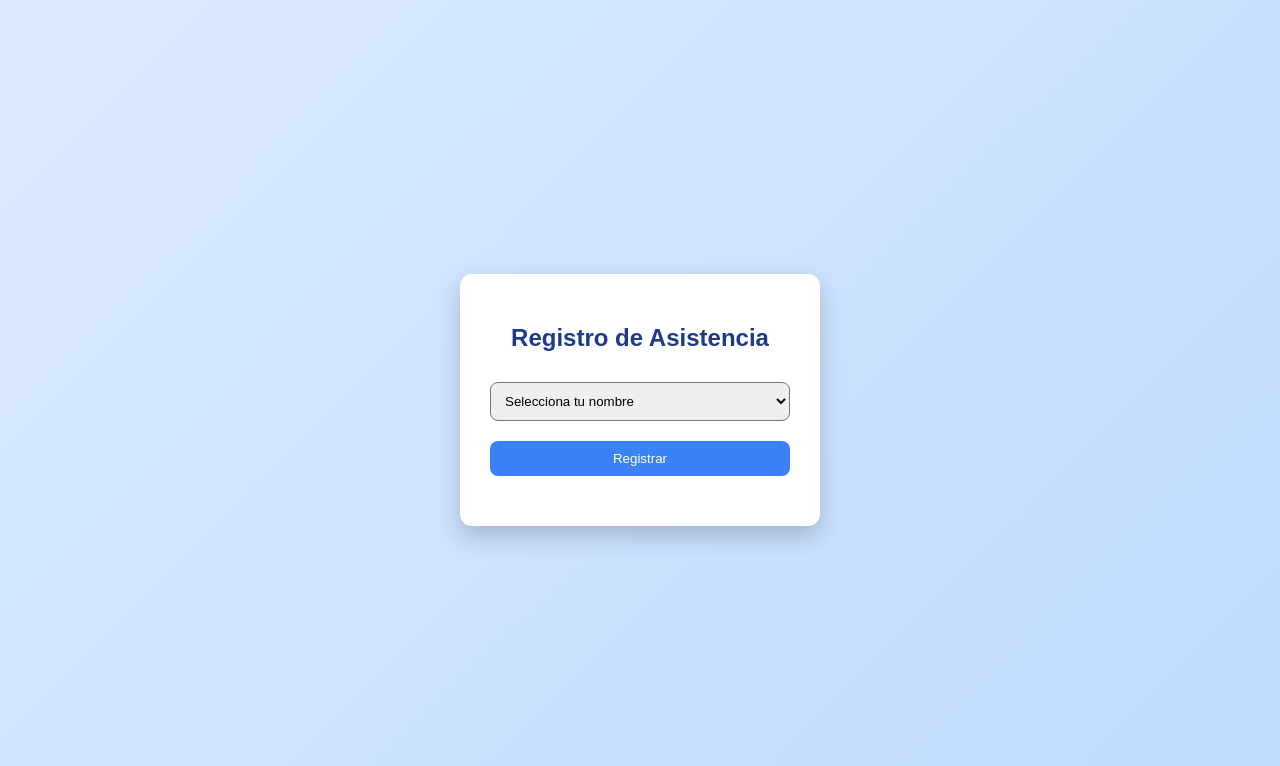
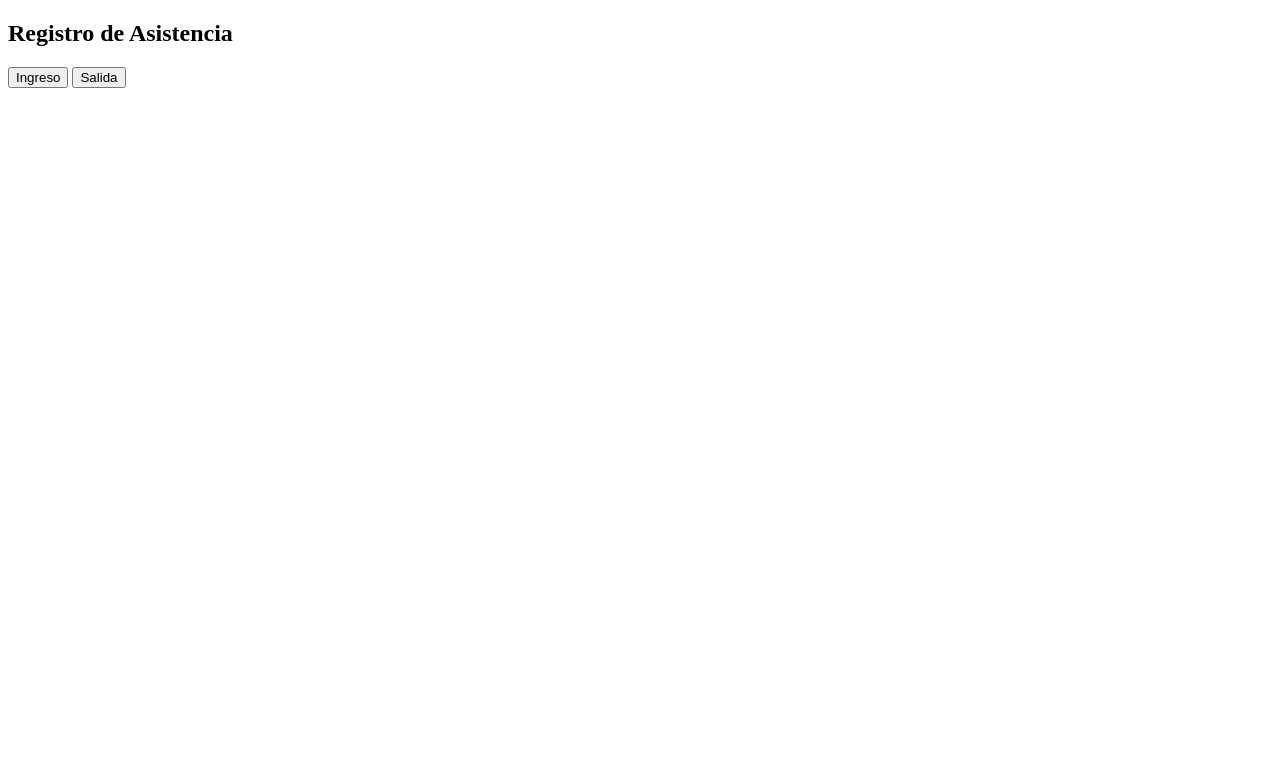
Before and after one commit to AndrewPrograma/asistencia-app, a Flask app: template templates/index.html in a window 1280 px wide. Shown: the top 766 px of the page. Run offline with Flask 3, Linux system fonts and the light colour scheme; the template is opened without the code that fills it, so the values that code supplies are empty.

Commit message:
Update index.html

```diff
--- a/templates/index.html
+++ b/templates/index.html
@@ -1,26 +1,34 @@
 <!DOCTYPE html>
 <html>
 <head>
-<meta charset="UTF-8">
-<title>Asistencia</title>
-<link rel="stylesheet" href="/static/style.css">
+    <title>Asistencia</title>
 </head>
-
 <body>
 
-<div class="container">
-    <h2>Registro de Asistencia</h2>
+<h2>Registro de Asistencia</h2>
 
-    <select id="nombre">
-        <option value="">Selecciona tu nombre</option>
-    </select>
+<button onclick="registrar('Ingreso')">Ingreso</button>
+<button onclick="registrar('Salida')">Salida</button>
 
-    <button onclick="registrar()">Registrar</button>
+<p id="msg"></p>
 
-    <div id="mensaje"></div>
-</div>
-
-<script src="/static/script.js"></script>
+<script>
+function registrar(tipo) {
+    navigator.geolocation.getCurrentPosition(pos => {
+        fetch("/registrar", {
+            method: "POST",
+            headers: {"Content-Type": "application/json"},
+            body: JSON.stringify({
+                lat: pos.coords.latitude,
+                lon: pos.coords.longitude,
+                tipo: tipo
+            })
+        })
+        .then(res => res.text())
+        .then(data => document.getElementById("msg").innerText = data)
+    })
+}
+</script>
 
 </body>
 </html>
```
